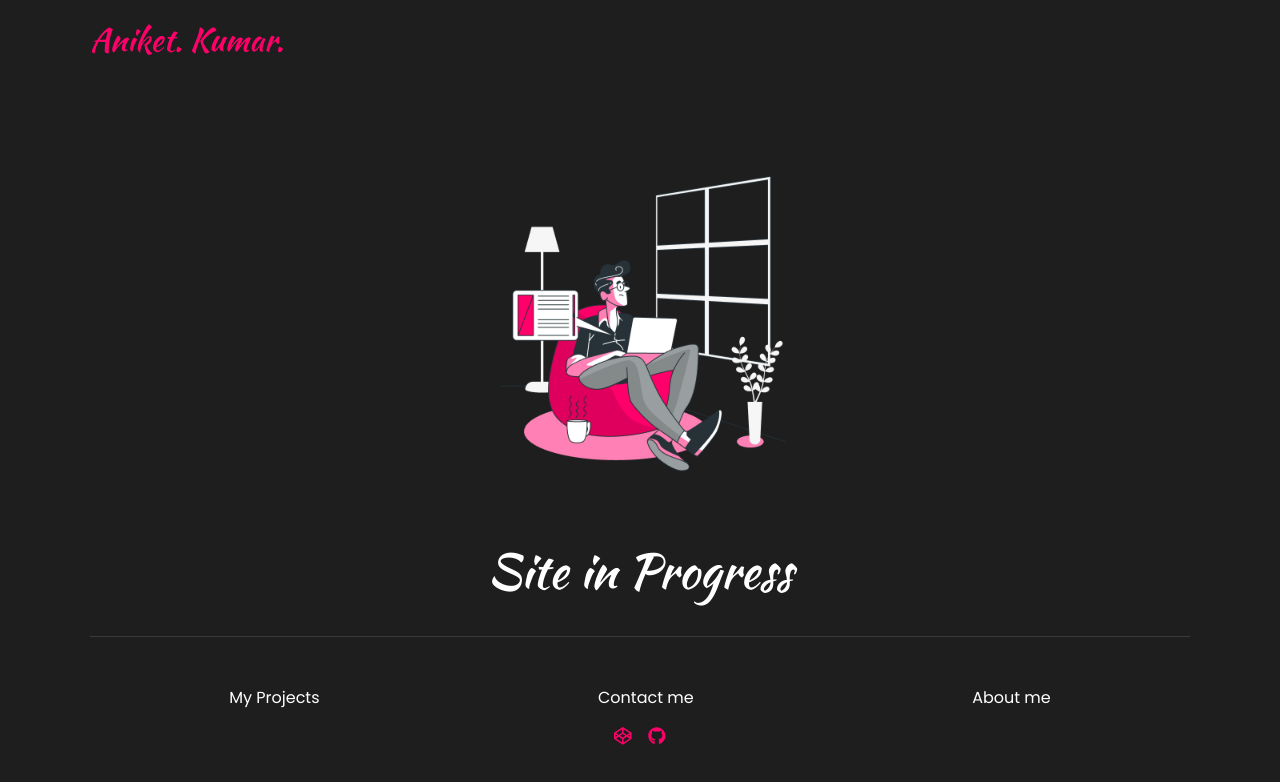
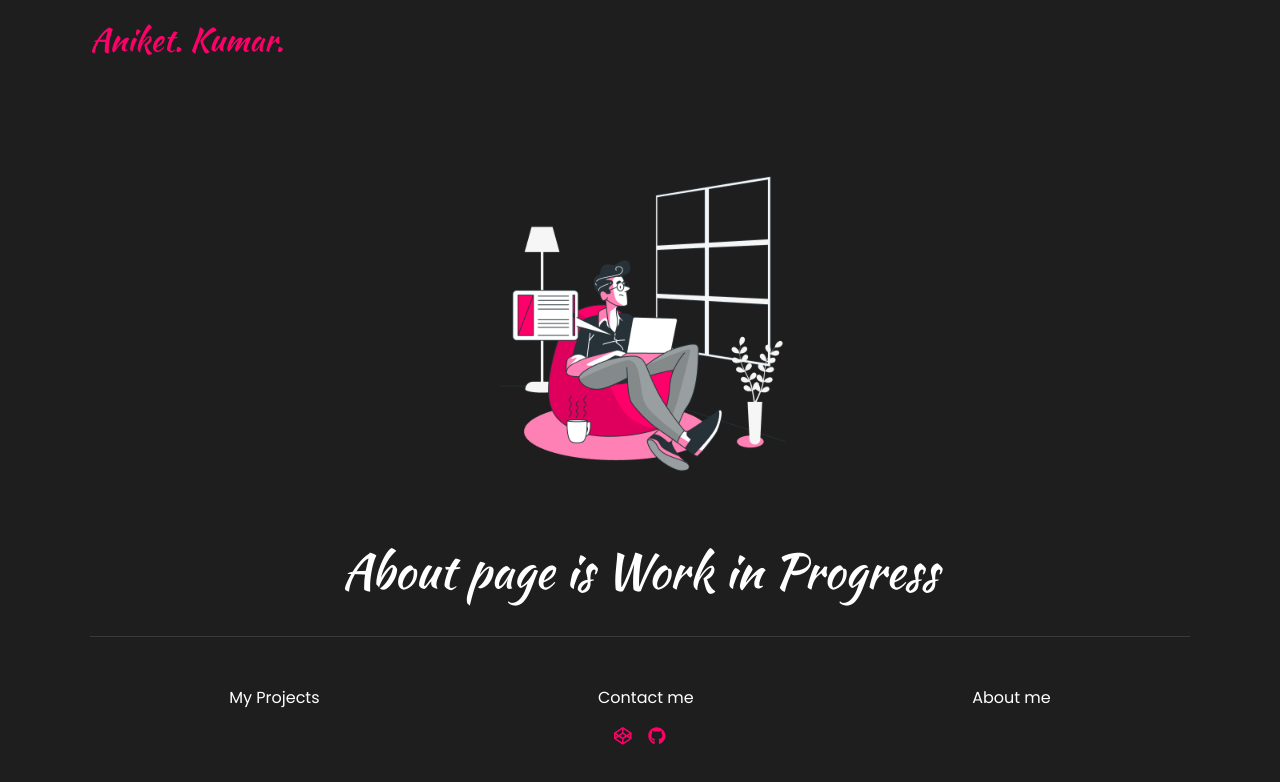
Before and after one commit to ani-24/aniketkumar, a Next.js app: page /about in a window 1280 px wide. Shown: the top 782 px of the page. Built offline with nearby package versions, Linux system fonts and the light colour scheme.

Commit message:
change the text of about page

```diff
--- a/pages/about.js
+++ b/pages/about.js
@@ -9,7 +9,7 @@ const about = () => {
       <div className="container center">
         <div>
           <Image src="/site-in-progress.png" height={400} width={400} />
-          <p>Site in Progress</p>
+          <p>About page is Work in Progress</p>
         </div>
       </div>
       <Footer />
--- a/styles/pages/_about.scss
+++ b/styles/pages/_about.scss
@@ -4,6 +4,10 @@
   display: flex;
   justify-content: center;
   align-items: center;
+
+  div {
+    text-align: center;
+  }
 
   img {
     animation: float 2s infinite alternate linear;
```
